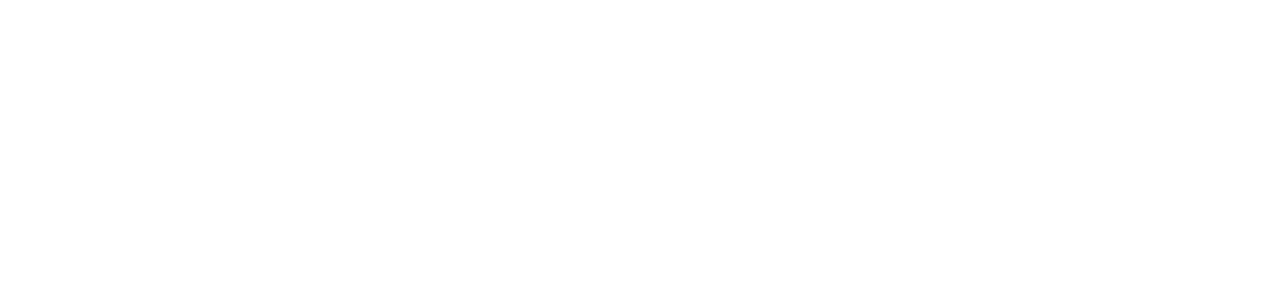
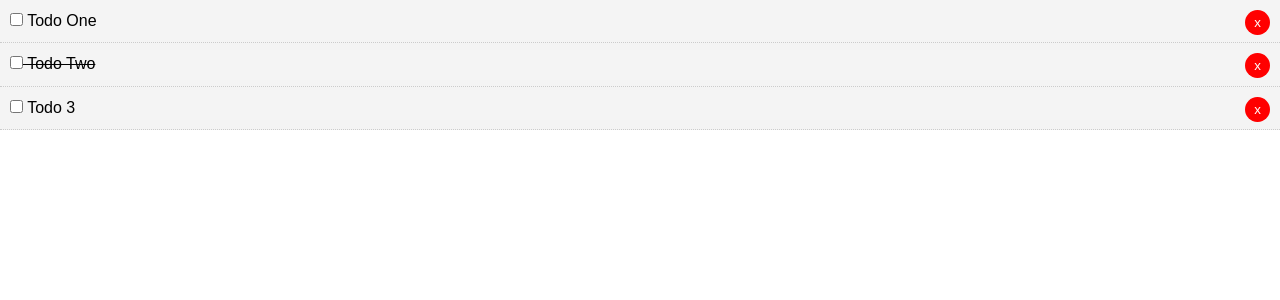
Before and after one commit to bassemsab/vue-todo, a Vue app: page / in a window 1280 px wide. Shown: the top 300 px of the page. Built offline with nearby package versions, Linux system fonts and the light colour scheme.

Commit message:
Todo item component

```diff
--- a/src/App.vue
+++ b/src/App.vue
@@ -1,11 +1,37 @@
 <template>
-  <div id="app"></div>
+  <div id="app">
+    <Todos v-bind:todos="todos" />
+  </div>
 </template>
 
 <script>
+import Todos from "./components/Todos";
 export default {
   name: "App",
-  components: {},
+  components: {
+    Todos,
+  },
+  data() {
+    return {
+      todos: [
+        {
+          id: 1,
+          title: "Todo One",
+          completed: false,
+        },
+        {
+          id: 2,
+          title: "Todo Two",
+          completed: true,
+        },
+        {
+          id: 3,
+          title: "Todo 3",
+          completed: false,
+        },
+      ],
+    };
+  },
 };
 </script>
 
--- /dev/null
+++ b/src/components/TodoItem.vue
@@ -0,0 +1,42 @@
+<template>
+  <div class="todo-item" v-bind:class="{ 'is-complete': todo.completed }">
+    <p>
+      <input type="checkbox" v-on:change="markComplete" />
+      {{ todo.title }}
+      <button class="del">x</button>
+    </p>
+  </div>
+</template>
+
+<script>
+export default {
+  name: "TodoItem",
+  props: ["todo"],
+  methods: {
+    markComplete() {
+      this.todo.completed = !this.todo.completed;
+    },
+  },
+};
+</script>
+
+<style scoped>
+.todo-item {
+  background: #f4f4f4;
+  padding: 10px;
+  border-bottom: 1px #ccc dotted;
+}
+
+.is-complete {
+  text-decoration: line-through;
+}
+.del {
+  background: #ff0000;
+  color: #fff;
+  border: none;
+  padding: 5px 9px;
+  border-radius: 50%;
+  cursor: pointer;
+  float: right;
+}
+</style>
--- /dev/null
+++ b/src/components/Todos.vue
@@ -0,0 +1,20 @@
+<template>
+  <div>
+    <div v-bind:key="todo.id" v-for="todo in todos">
+      <TodoItem v-bind:todo="todo" />
+    </div>
+  </div>
+</template>
+
+<script>
+import TodoItem from "./TodoItem.vue";
+export default {
+  name: "Todos",
+  components: {
+    TodoItem,
+  },
+  props: ["todos"],
+};
+</script>
+
+<style scoped></style>
```
Also changed, not shown: src/components/HelloWorld.vue (+83 -1 lines).
